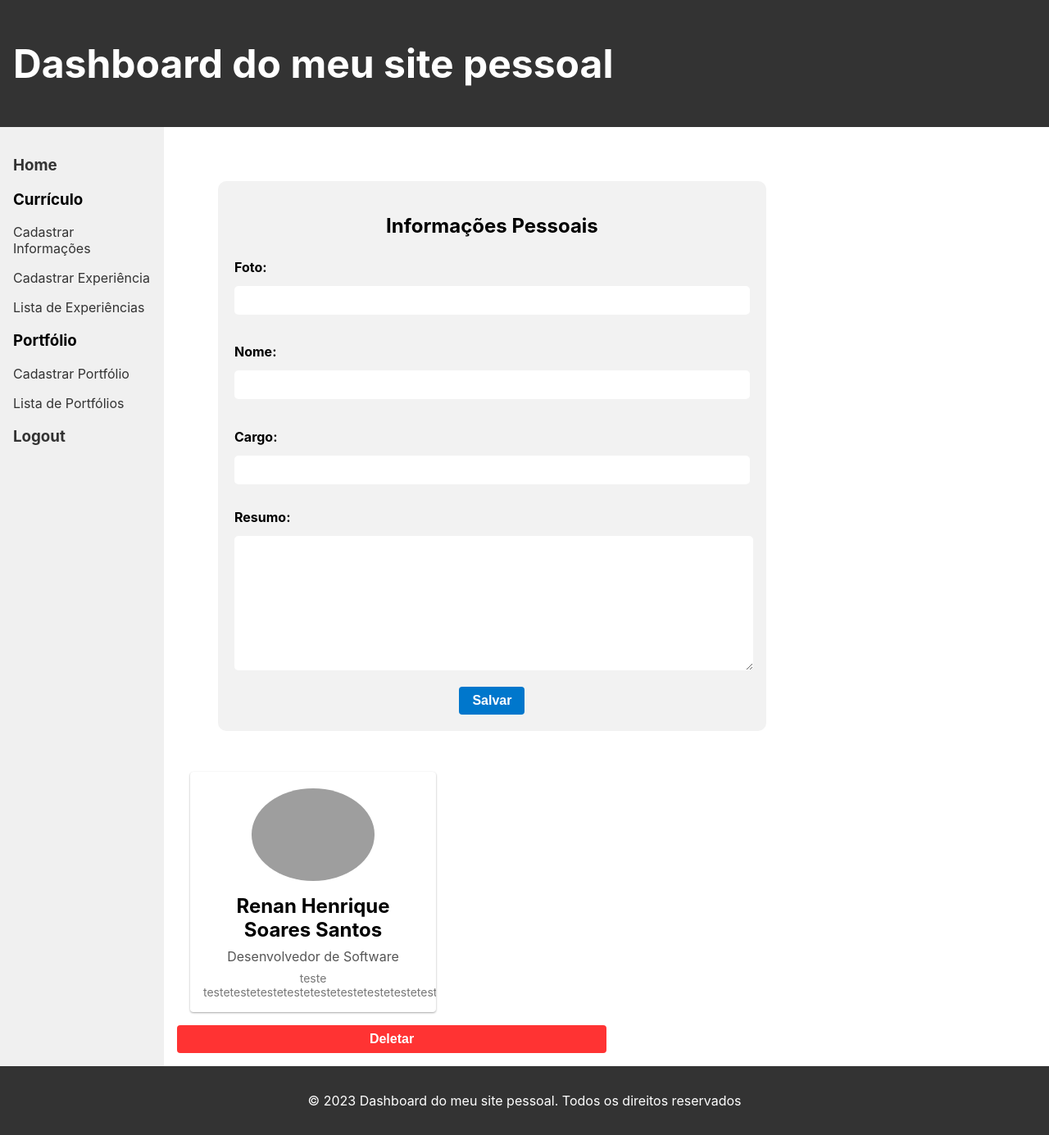
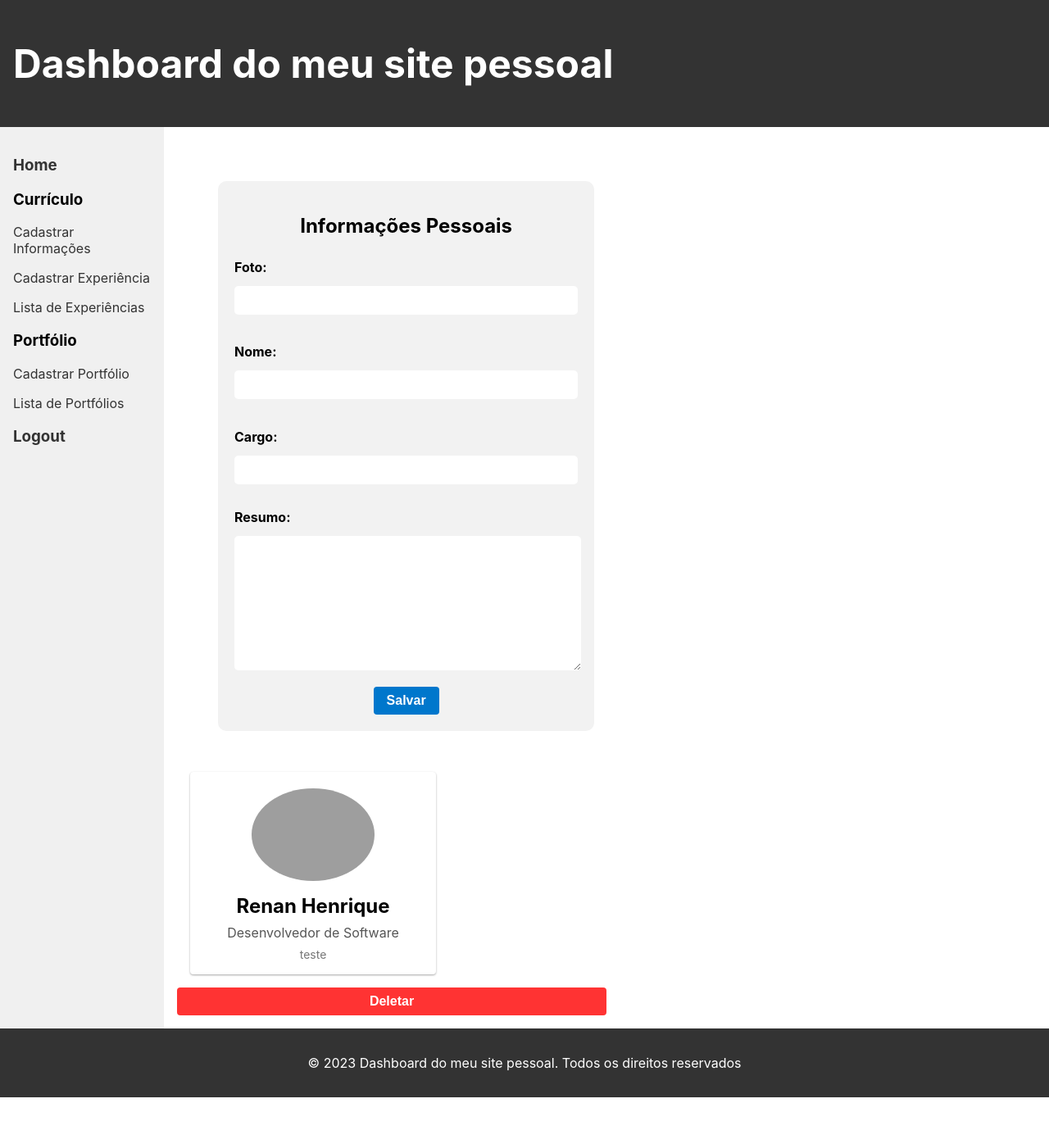
Before and after one commit to renanhenriquedev/type-project, a React (Vite) app: page /curriculo/informacoes/cadastro in a window 1280 px wide. Shown: the whole page at 82% size. After the commit the page ends 1339 px from the top, so only its background shows below. Built offline with nearby package versions, Linux system fonts and the light colour scheme; data requests are answered from the project's data file; sample sign-in values are in the browser's storage; grey boxes are pictures that could not be loaded.

Commit message:
added Form Component on CadastrarInformacoes

```diff
--- a/src/components/forms/Form/Form.module.css
+++ b/src/components/forms/Form/Form.module.css
@@ -8,7 +8,7 @@
     display: flex;
     flex-direction: column;
     align-items: center;
-    width: 30%;
+    width: 40%;
     background-color: #f2f2f2;
     border-radius: 10px;
     padding: 20px;
--- a/src/database/db.json
+++ b/src/database/db.json
@@ -10,9 +10,9 @@
     {
       "id": 1,
       "foto": "https://github.com/renanhenriquedev/portfolio-react/blob/main/src/imagens/v1.png?raw=true",
-      "nome": "Renan Henrique Soares Santos",
+      "nome": "Renan Henrique",
       "cargo": "Desenvolvedor de Software",
-      "resumo": "teste testetestetestetestetestetestetestetestetestetestetestetestetestetestetestetestetestetestetestetestetesteteste"
+      "resumo": "teste"
     }
   ],
   "experiencias": [
--- a/src/pages/curriculo/CadastrarInformacoes/CadastrarInformacoes.tsx
+++ b/src/pages/curriculo/CadastrarInformacoes/CadastrarInformacoes.tsx
@@ -1,7 +1,7 @@
 import React, { useEffect, useState } from 'react';
 
 
-import { Formik, Form } from 'formik'
+import { Formik } from 'formik'
 import * as Yup from 'yup'
 
 import Input from '../../../components/forms/Input/Input';
@@ -10,6 +10,9 @@ import Textarea from '../../../components/forms/Textarea/Textarea';
 import { Informacoes, updateInformacoes, getInformacoes } from '../../../services/informacoesServices';
 import InformacoesCard from './InformacoesCard/InformacoesCard';
 import Button from '../../../components/common/Button';
+
+import Form from "../../../components/forms/Form/";
+
 
 
 const CadastrarInformacoes: React.FC = () => {
@@ -25,6 +28,7 @@ const CadastrarInformacoes: React.FC = () => {
     }
 
     const validationSchema = Yup.object().shape({
+        id: Yup.number().required('Campo obrigatório'),
         foto: Yup.string().required('Campo obrigatório'),
         nome: Yup.string().required('Campo obrigatório'),
         cargo: Yup.string().required('Campo obrigatório'),
@@ -77,7 +81,7 @@ const CadastrarInformacoes: React.FC = () => {
 
     return (
         <div className={styles.formWrapper}>
-
+{/*
             <Formik
                 initialValues={initialValues}
                 enableReinitialize={true}
@@ -120,7 +124,50 @@ const CadastrarInformacoes: React.FC = () => {
 
                     </Form>
                 )}
-            </Formik>
+            </Formik> */}
+
+            <Form initialValues={initialValues}
+                validationSchema={validationSchema}
+                onSubmit={onSubmit}
+                >
+
+                {({ errors, touched }) => (
+
+                         <>
+                        <h2 className={styles.title}>Informações Pessoais</h2>
+
+                        <Input
+                            label='Foto'
+                            name='foto'
+                            errors={errors.foto}
+                            touched={touched.foto}
+                        />
+
+                        <Input
+                            label='Nome'
+                            name='nome'
+                            errors={errors.nome}
+                            touched={touched.nome}
+                        />
+
+                        <Input
+                            label='Cargo'
+                            name='cargo'
+                            errors={errors.cargo}
+                            touched={touched.cargo}
+                        />
+
+                        <Textarea
+                            label='Resumo'
+                            name='resumo'
+                            errors={errors.resumo}
+                            touched={touched.resumo}
+                        />
+
+                        <Button type='submit'>Salvar</Button>
+                    </>
+                )}
+            </Form>
 
             {informacoes &&
                 Object.entries(informacoes).some(
```
